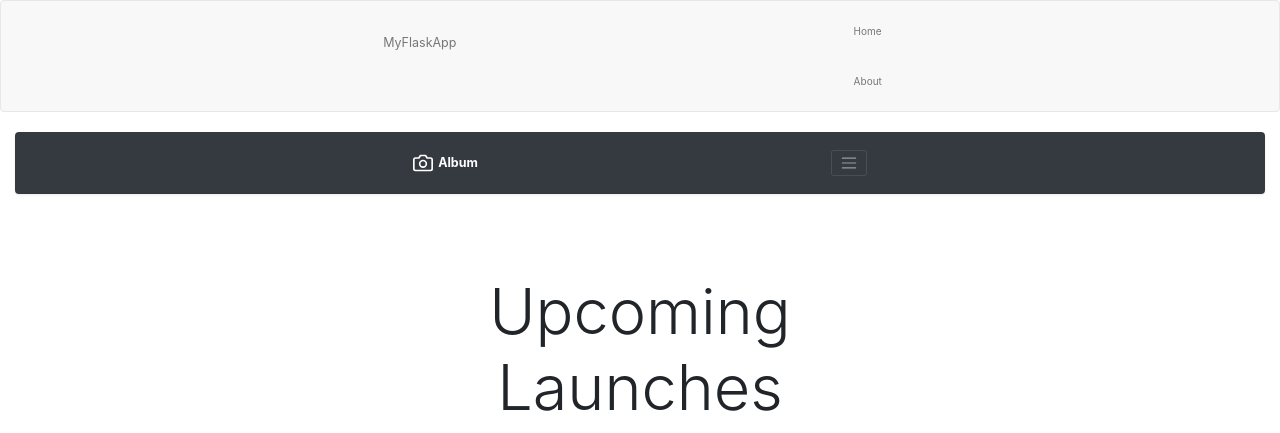
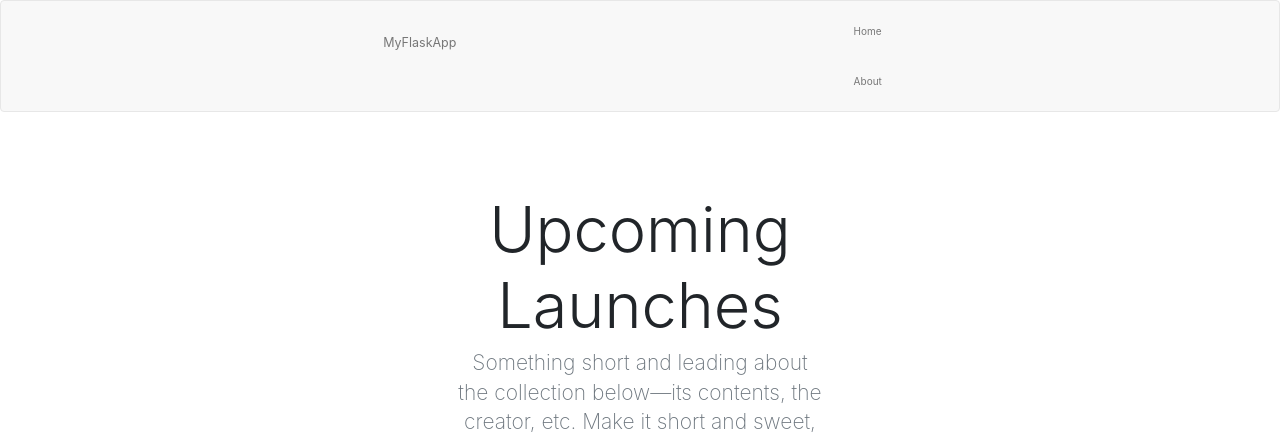
Before and after one commit to KyleWorley/ThropThropGrummie, a Flask app: page / in a window 1280 px wide. Shown: the top 433 px of the page. Run offline with Flask 2, Linux system fonts and the light colour scheme; data comes from the database, SQL or seed files in the repository; some libraries are stand-ins or nearby versions.

Commit message:
got rid of navbar

```diff
--- a/templates/home.html
+++ b/templates/home.html
@@ -18,38 +18,6 @@
   </head>
 
   <body>
-
-    <header>
-      <div class="collapse bg-dark" id="navbarHeader">
-        <div class="container">
-          <div class="row">
-            <div class="col-sm-8 col-md-7 py-4">
-              <h4 class="text-white">About</h4>
-              <p class="text-muted">Latest Launches</p>
-            </div>
-            <div class="col-sm-4 offset-md-1 py-4">
-              <h4 class="text-white">Contact</h4>
-              <ul class="list-unstyled">
-                <li><a href="#" class="text-white">Follow on Twitter</a></li>
-                <li><a href="#" class="text-white">Like on Facebook</a></li>
-                <li><a href="#" class="text-white">Email me</a></li>
-              </ul>
-            </div>
-          </div>
-        </div>
-      </div>
-      <div class="navbar navbar-dark bg-dark shadow-sm">
-        <div class="container d-flex justify-content-between">
-          <a href="#" class="navbar-brand d-flex align-items-center">
-            <svg xmlns="http://www.w3.org/2000/svg" width="20" height="20" viewBox="0 0 24 24" fill="none" stroke="currentColor" stroke-width="2" stroke-linecap="round" stroke-linejoin="round" class="mr-2"><path d="M23 19a2 2 0 0 1-2 2H3a2 2 0 0 1-2-2V8a2 2 0 0 1 2-2h4l2-3h6l2 3h4a2 2 0 0 1 2 2z"></path><circle cx="12" cy="13" r="4"></circle></svg>
-            <strong>Album</strong>
-          </a>
-          <button class="navbar-toggler" type="button" data-toggle="collapse" data-target="#navbarHeader" aria-controls="navbarHeader" aria-expanded="false" aria-label="Toggle navigation">
-            <span class="navbar-toggler-icon"></span>
-          </button>
-        </div>
-      </div>
-    </header>
 
     <main role="main">
 
```
